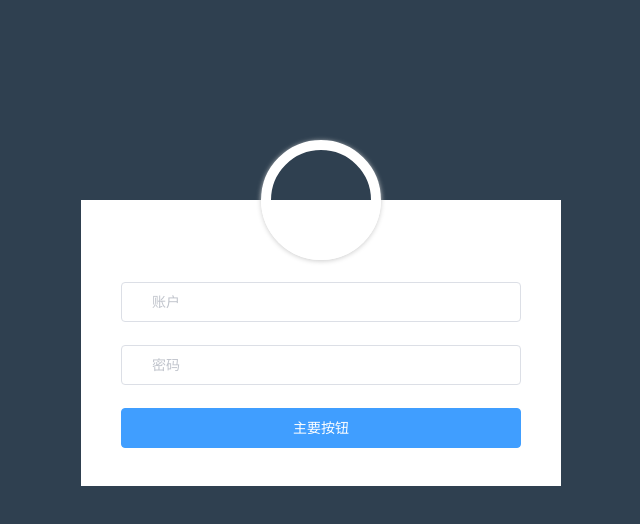
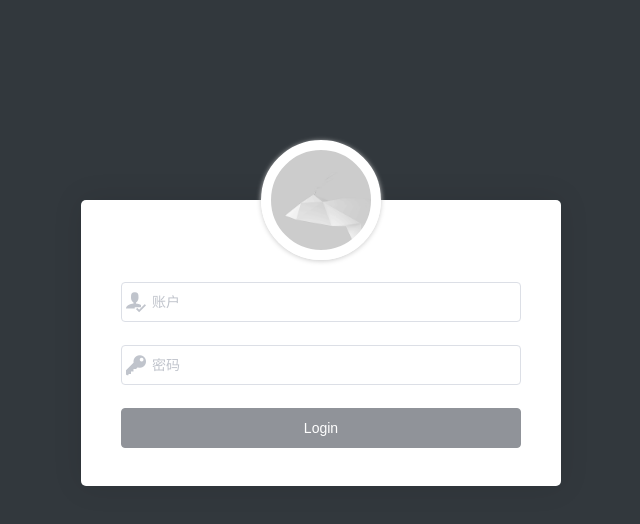
Before and after one commit to xiong34664/vue-admin, a Vue app: page / in a window 1280 px wide. Shown: the top 524 px of the page, without its empty margins (319-959 px from the left). Built offline with nearby package versions, Linux system fonts and the light colour scheme.

Commit message:
登录界面完成

```diff
--- a/src/style/icon.scss
+++ b/src/style/icon.scss
@@ -0,0 +1,40 @@
+@font-face {
+    font-family: 'icomoon';
+    src:  url('../assets/xxfonts/icomoon.eot?1hpwbn');
+    src:  url('../assets/xxfonts/icomoon.eot?1hpwbn#iefix') format('embedded-opentype'),
+      url('../assets/xxfonts/icomoon.ttf?1hpwbn') format('truetype'),
+      url('../assets/xxfonts/icomoon.woff?1hpwbn') format('woff'),
+      url('../assets/xxfonts/icomoon.svg?1hpwbn#icomoon') format('svg');
+    font-weight: normal;
+    font-style: normal;
+  }
+
+  /*[class^="icon-"], [class*=" icon-"] {*/
+  .xxicon {
+    /* use !important to prevent issues with browser extensions that change fonts */
+    font-family: 'icomoon' !important;
+    speak: none;
+    font-style: normal;
+    font-weight: normal;
+    font-variant: normal;
+    text-transform: none;
+    line-height: 1;
+
+    /* Better Font Rendering =========== */
+    -webkit-font-smoothing: antialiased;
+    -moz-osx-font-smoothing: grayscale;
+  }
+
+  .xxicon-menu:before {
+    content: "\e9bd";
+  }
+  .xxicon-user:before {
+    content: "\e975";
+    font-size: 20px;
+    line-height: 40px;
+  }
+  .xxicon-key:before {
+    content: "\e98d";
+    font-size: 20px;
+    line-height: 40px;
+  }
--- a/src/views/Login.vue
+++ b/src/views/Login.vue
@@ -1,39 +1,47 @@
 <template>
     <div class="login">
-        <el-form ref="form" :model="form" class="container">
+        <el-form ref="form" :model="form" :rules="rules" class="container">
             <el-form-item>
                 <div class="avatar"></div>
             </el-form-item>
-            <el-form-item>
+            <el-form-item prop="username">
                 <el-input v-model="form.username" prefix-icon="xxicon xxicon-user" placeholder="账户"></el-input>
             </el-form-item>
-            <el-form-item>
+            <el-form-item prop="password">
                 <el-input v-model="form.password" prefix-icon="xxicon xxicon-key" placeholder="密码"></el-input>
             </el-form-item>
             <el-form-item>
-                <el-button type="primary" class="login-btn">主要按钮</el-button>
+                <el-button type="info" class="login-btn">Login</el-button>
             </el-form-item>
         </el-form>
     </div>
 </template>
 <script>
 export default {
-  data() {
+  data () {
     return {
       form: {
-        username: "",
-        password: ""
+        username: '',
+        password: ''
+      },
+      rules: {
+        username: [
+          { required: true, message: '请输入用户名', trigger: 'blur' }
+        ],
+        password: [
+          { required: true, message: '请输入密码', trigger: 'blur' }
+        ]
       }
-    };
+    }
   }
-};
+}
 </script>
 <style lang="scss" scoped>
 .login {
   position: fixed;
   width: 100%;
   height: 100%;
-  background-color: #2f4050;
+  background-color: #32383d;
 
   .container {
     position: absolute;
@@ -43,6 +51,8 @@ export default {
     padding: 0px 40px 15px 40px;
     margin: 200px auto;
     background: white;
+    border-radius: 5px;
+    box-shadow: 0 0 30px rgba(0,0,0,.1);
     .avatar {
       position: relative;
       left: 50%;
@@ -55,6 +65,7 @@ export default {
       border: 10px solid #fff;
       box-shadow: 0 1px 5px #ccc;
       overflow: hidden;
+      background: url(../assets/avatar.gif) no-repeat center /cover;
     }
     .login-btn {
       width: 100%;
```
Also changed, not shown: src/assets/avatar.gif (added).
